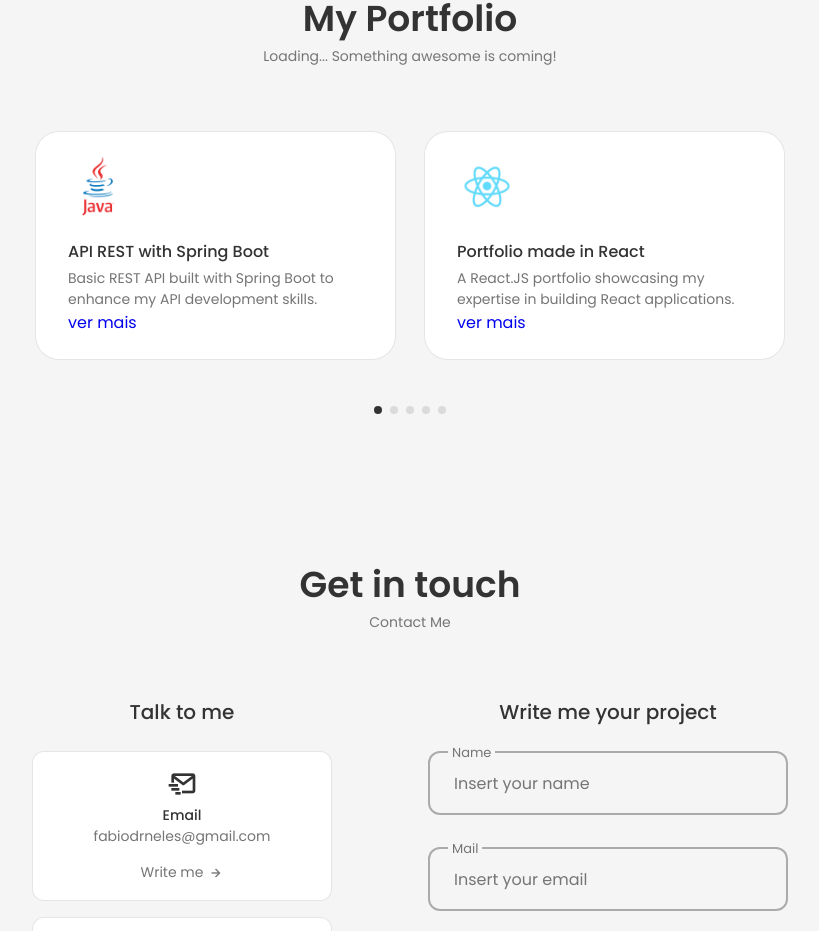
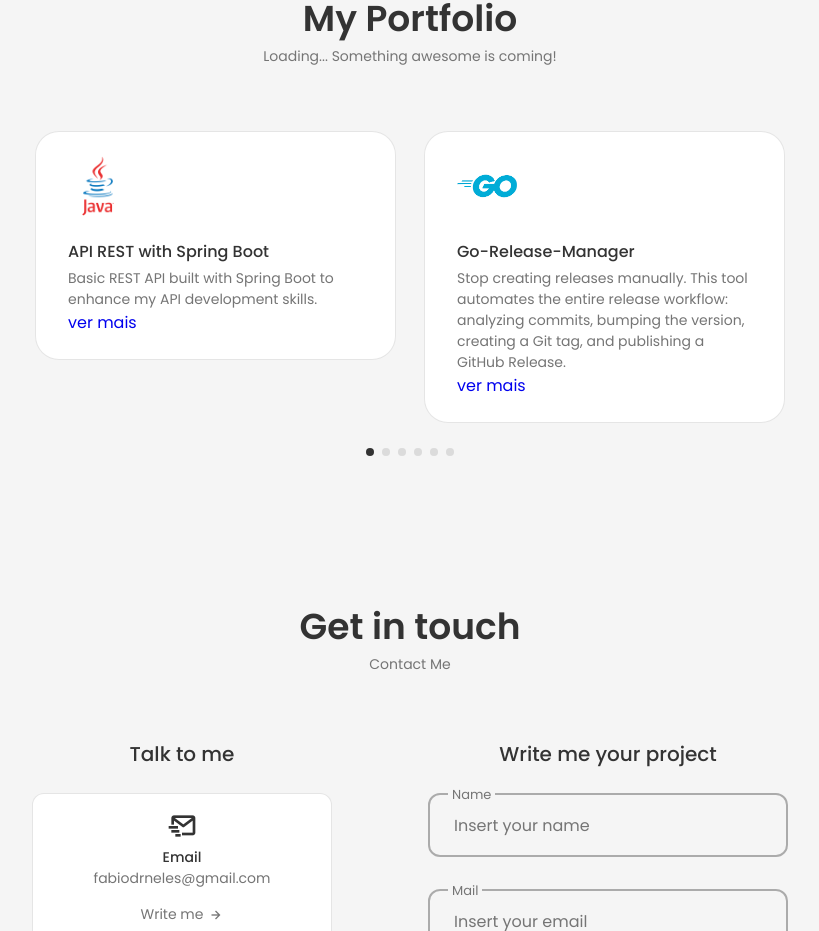
Before and after one commit to fabiodrneles/portfolio-react, a React (Create React App) app: page / in a window 1280 px wide. Shown: the part 2921-3852 px from the top of the page, without its empty margins (230-1049 px from the left). Built offline with nearby package versions, Linux system fonts and the light colour scheme.

Commit message:
acrescentando projeto golang ao portfolio

```diff
--- a/src/components/portfolio/Data.jsx
+++ b/src/components/portfolio/Data.jsx
@@ -3,6 +3,7 @@ import Image2 from "../../assets/angular.png";
 import Image4 from "../../assets/react-native-logo.png";
 import Image5 from "../../assets/kotlin.png";
 import Image6 from "../../assets/reactjs2.png";
+import Image7 from "../../assets/golang.png";
 
 export const Data = [
   {
@@ -18,6 +19,17 @@ export const Data = [
   },
   {
     id: 2,
+    image: Image7,
+    title: "Go-Release-Manager",
+    description: "Stop creating releases manually. This tool automates the entire release workflow: analyzing commits, bumping the version, creating a Git tag, and publishing a GitHub Release.",
+    link: (
+      <a href="https://github.com/fabiodrneles/Go-Release-Manager" target="_blank" rel="noopener noreferrer">
+        ver mais
+      </a>
+    ),
+  },
+  {
+    id: 3,
     image: Image6,
     title: "Portfolio made in React",
     description: "A React.JS portfolio showcasing my expertise in building React applications.",
@@ -28,7 +40,7 @@ export const Data = [
     ),
   },
   {
-    id: 3,
+    id: 4,
     image: Image2,
     title: "Aplicação Angular",
     description: "Aplicação frontend construída com Angular 2+",
@@ -39,7 +51,7 @@ export const Data = [
     ),
   },
   {
-    id: 4,
+    id: 5,
     image: Image4,
     title: "Aplicação React Native",
     description: "This React Native project provides a delivery app templateThis React Native project provides a delivery app template.",
@@ -51,7 +63,7 @@ export const Data = [
   },
 
   {
-    id: 5,
+    id: 6,
     image: Image5,
     title: "Aplicação Kotlin",
     description: "Aplicação Mobile Android com Kotlin. Confira os detalhes do projeto no repositório",
```
